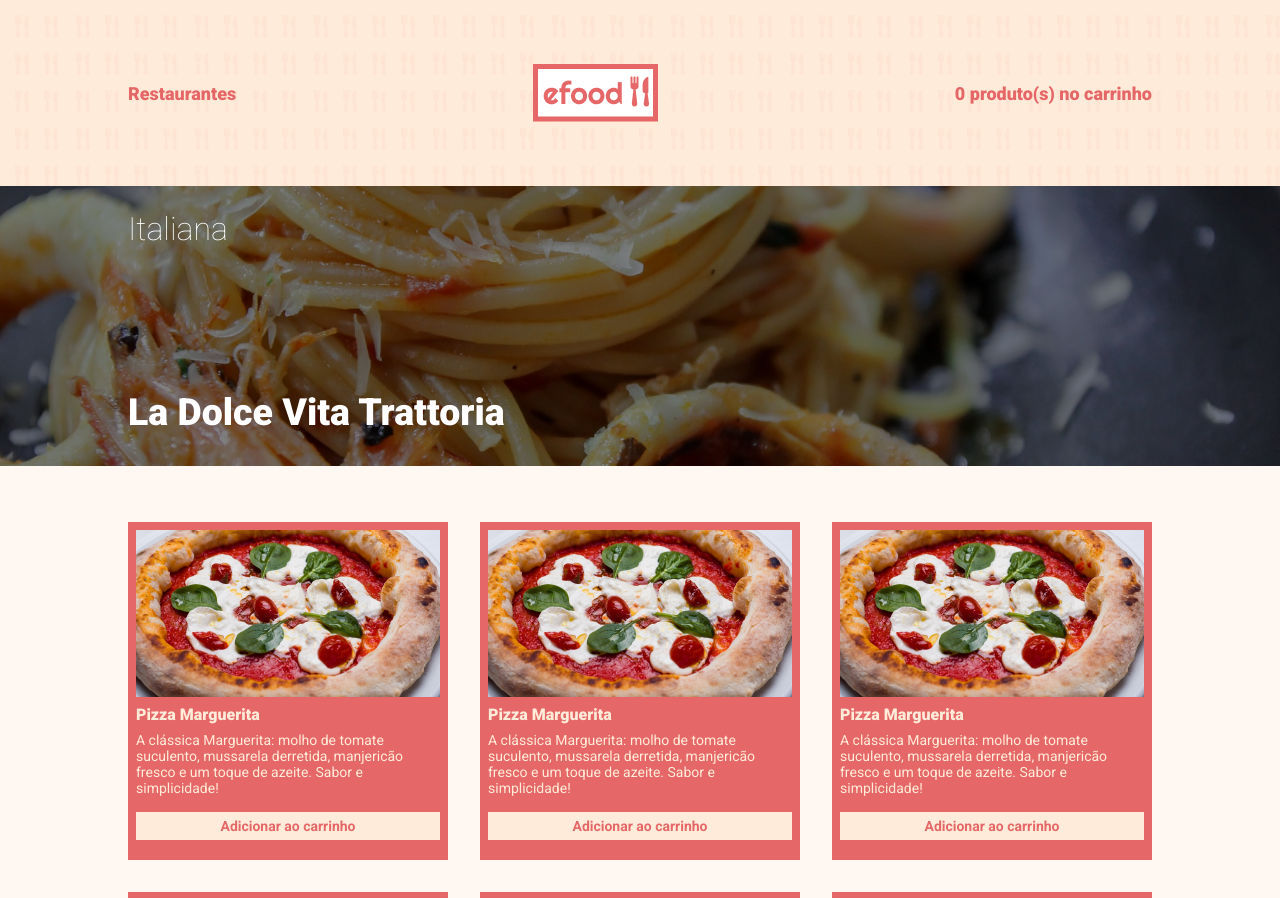
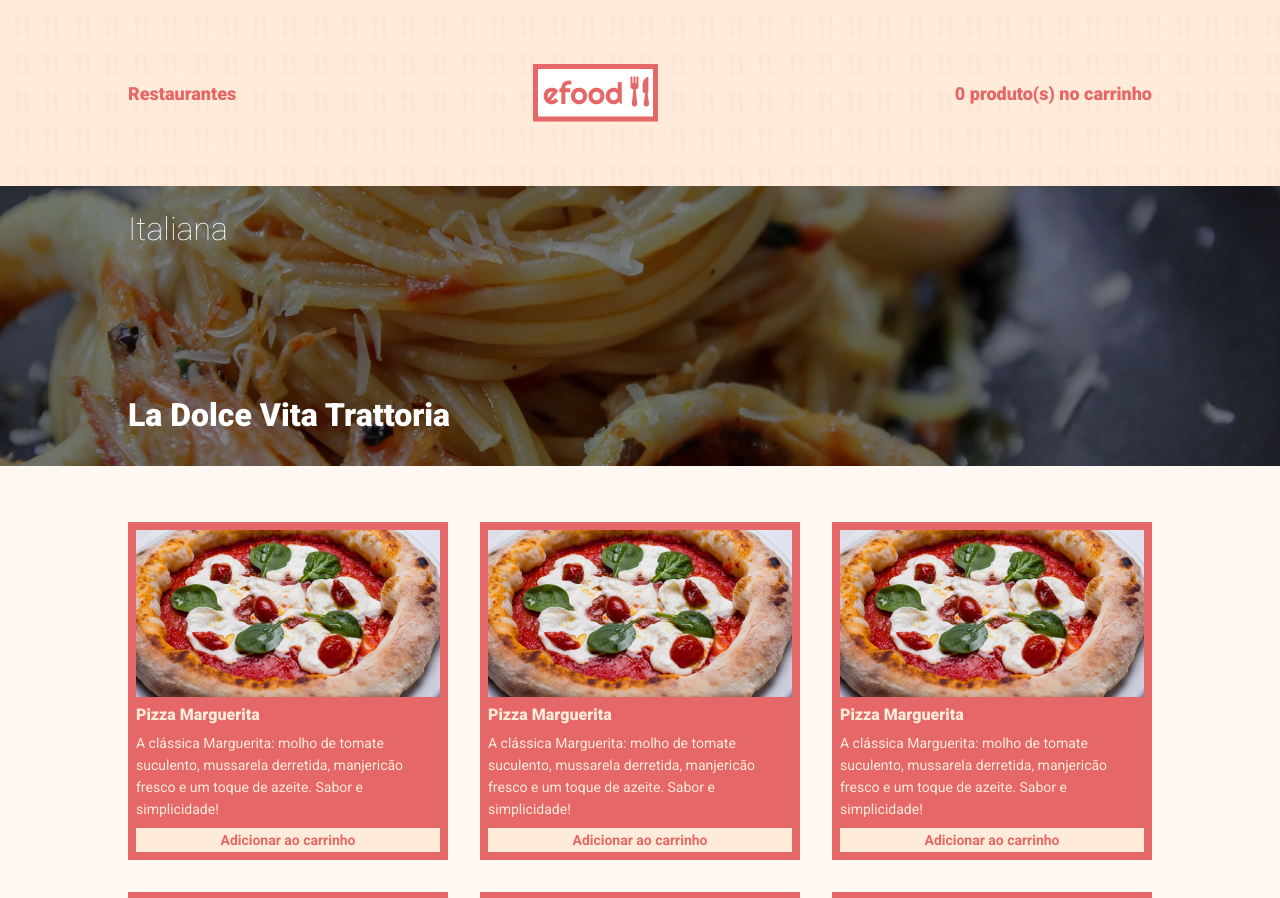
Before and after one commit to LuizFKM/efood_react, a React (Create React App) app: page /perfil in a window 1280 px wide. Shown: the top 898 px of the page. Built offline with nearby package versions, Linux system fonts and the light colour scheme.

Commit message:
:ok_hand: style: estilização de cards e header da pagina perfil

```diff
--- a/src/components/Header/styles.ts
+++ b/src/components/Header/styles.ts
@@ -11,6 +11,7 @@ export const HeaderBackground = styled.header`
   flex-direction: column;
   align-items: center;
   justify-content: space-between;
+  margin-bottom: 80px;
 `
 
 export const Logo = styled.img`
--- a/src/components/MenuCard/styles.ts
+++ b/src/components/MenuCard/styles.ts
@@ -9,25 +9,32 @@ export const MenuCardContainer = styled.div`
   height: 338px;
   background-color: ${cores.salmao};
   color: ${cores.bege};
-  gap: 8px;
   display: flex;
   flex-direction: column;
   padding: 8px;
   margin-bottom: 32px;
 
+  img {
+    padding-bottom: 8px;
+  }
+
   h3 {
     font-weight: 900;
     font-size: 16px;
+    margin-bottom: 8px;
   }
 
   p {
+    line-height: 22px;
     font-weight: 400;
     font-size: 14px;
   }
 
   ${ButtonContainer} {
+    padding: 4px;
     margin-top: 8px;
     width: 100%;
+    height: 24px;
     background-color: ${cores.bege};
     color: ${cores.salmao};
     font-weight: 700;
--- a/src/components/PerfilHeader/styles.ts
+++ b/src/components/PerfilHeader/styles.ts
@@ -44,6 +44,7 @@ export const Title = styled.p`
 `
 
 export const Subtitle = styled.h3`
+  font-size: 32px;
   margin-bottom: 32px;
   font-weight: 900;
   color: ${cores.branco};
--- a/src/components/Product/styles.ts
+++ b/src/components/Product/styles.ts
@@ -24,9 +24,15 @@ export const CardTitle = styled.div`
 export const CardRate = styled.div`
   display: flex;
   gap: 8px;
+
+  img {
+    object-fit: contain;
+  }
 `
 
 export const CardContent = styled.div`
+  border: solid 1px ${cores.salmao};
+  border-top: none;
   padding: 8px;
   p {
     font-size: 14px;
```
